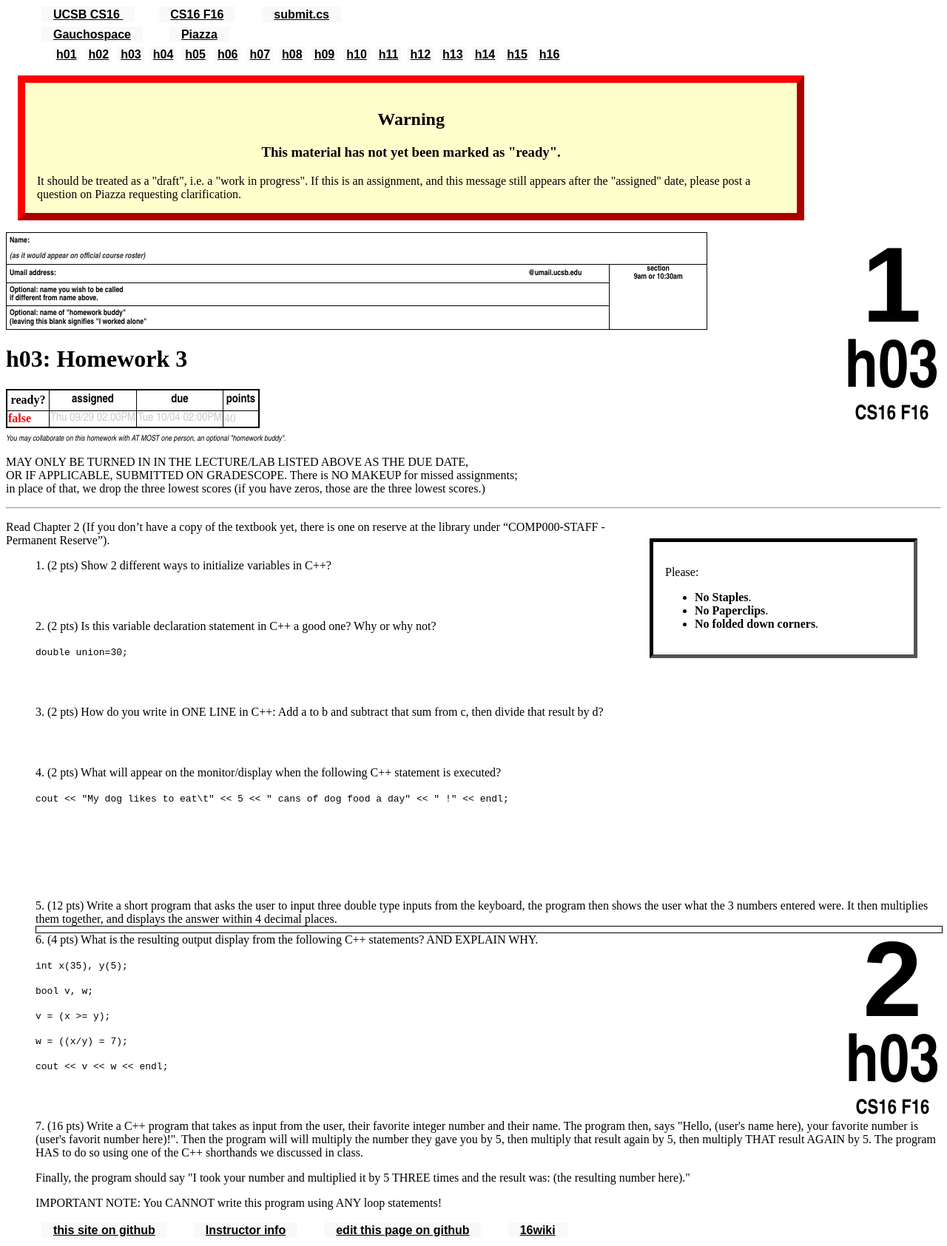
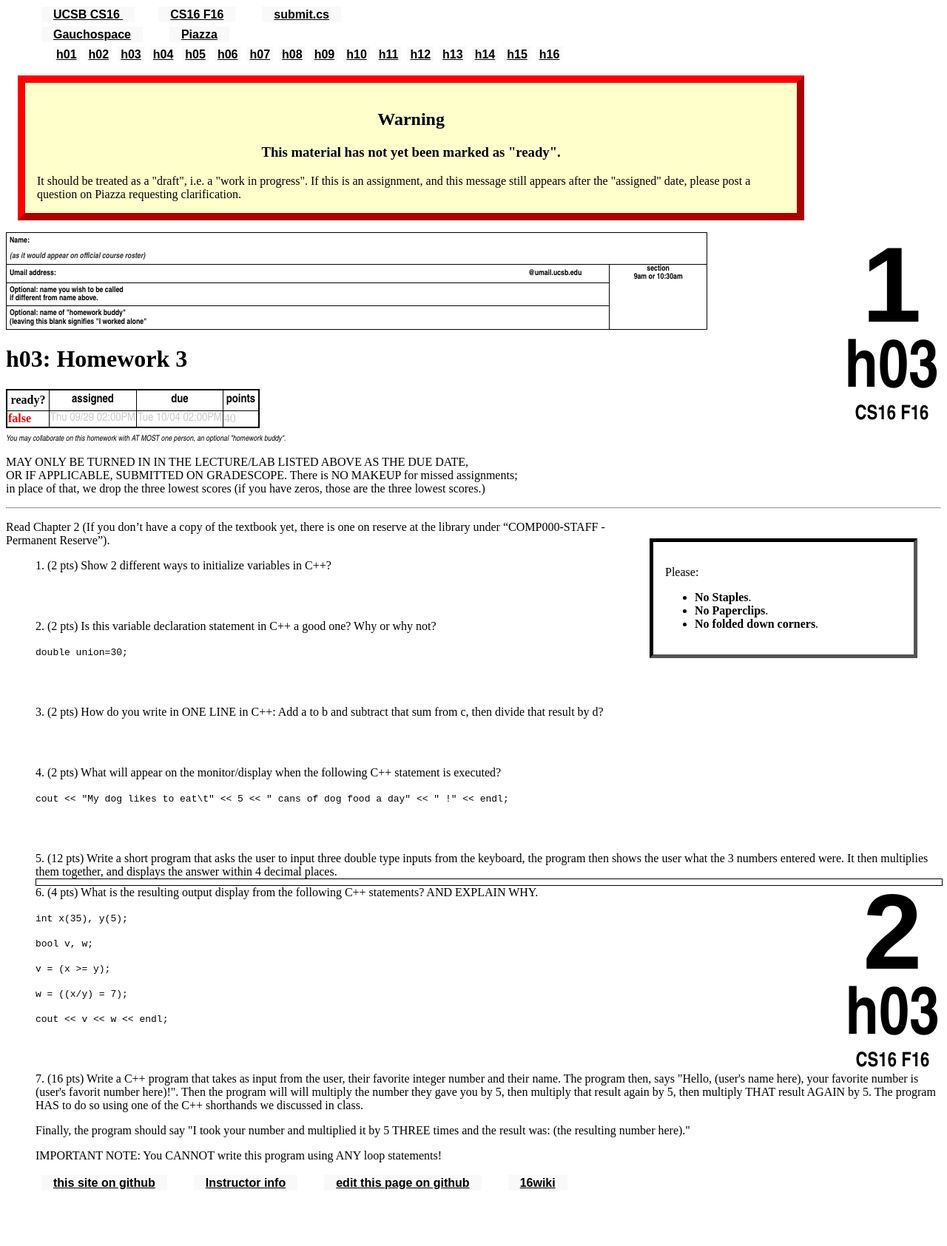
Before and after one commit to ucsb-cs16-s16/https-ucsb-cs16-s17.github.io, a Jekyll site: the page built from _hwk/h03.md, in a window 1280 px wide. Shown: the whole page at 74% size. Built offline with Jekyll 4.4.1, drawn with Linux system fonts in a browser that asks for light colours; after the commit the page ends 1621 px from its top, so only the background shows below that.

Commit message:
Update h03.md

```diff
--- a/_hwk/h03.md
+++ b/_hwk/h03.md
@@ -25,7 +25,7 @@ Read Chapter 2 (If you don't have a copy of the textbook yet, there is one on re
 <div markdown="1">
 `cout << "My dog likes to eat\t" << 5 << " cans of dog food a day" << " !" << endl;`
 </div>
-  <div style="margin-bottom:8em"></div>
+  <div style="margin-bottom:4em"></div>
 
 5.	(12 pts) Write a short program that asks the user to input three double type inputs from the keyboard, the program then shows the user what the 3 numbers entered were. It then multiplies them together, and displays the answer within 4 decimal places.
   <div class="pagebreak"></div>
```
